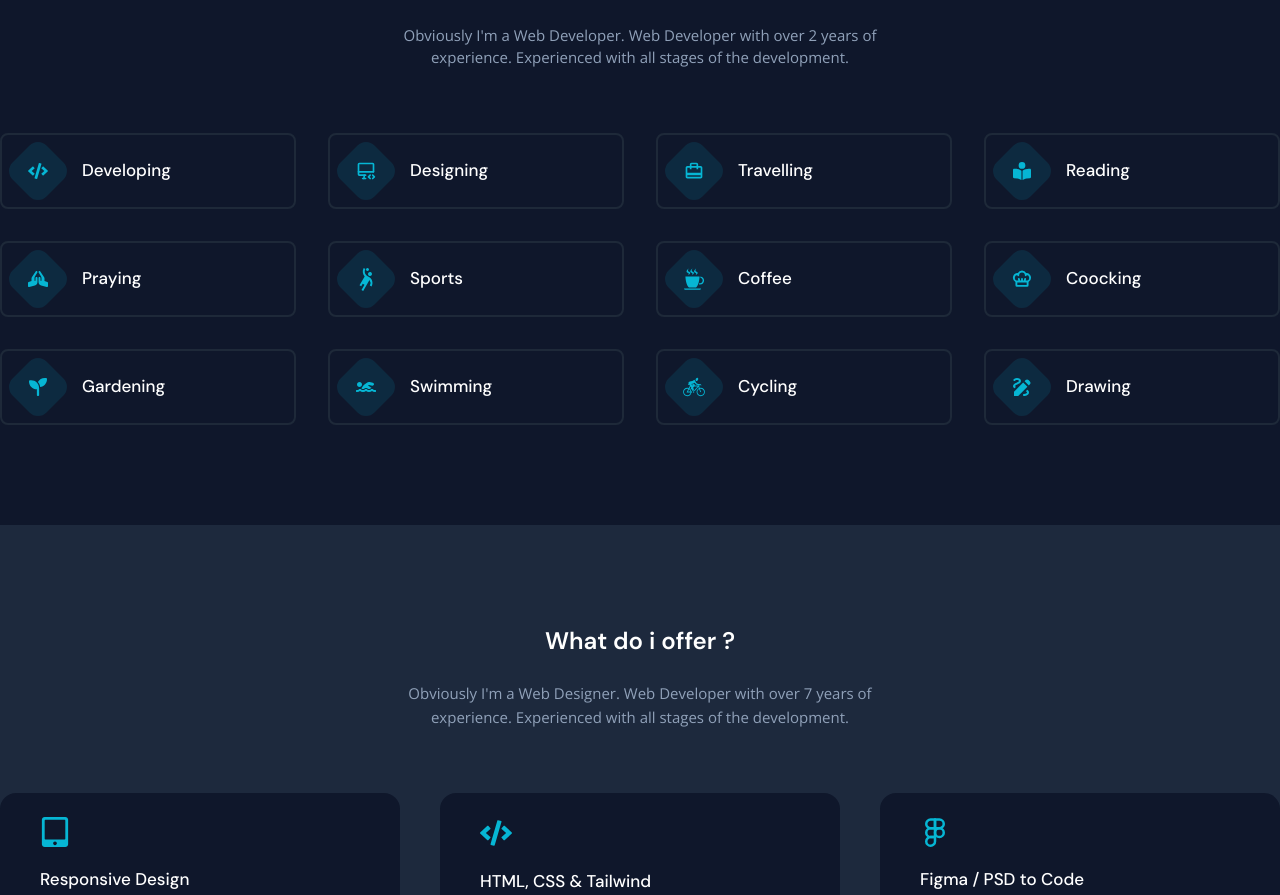
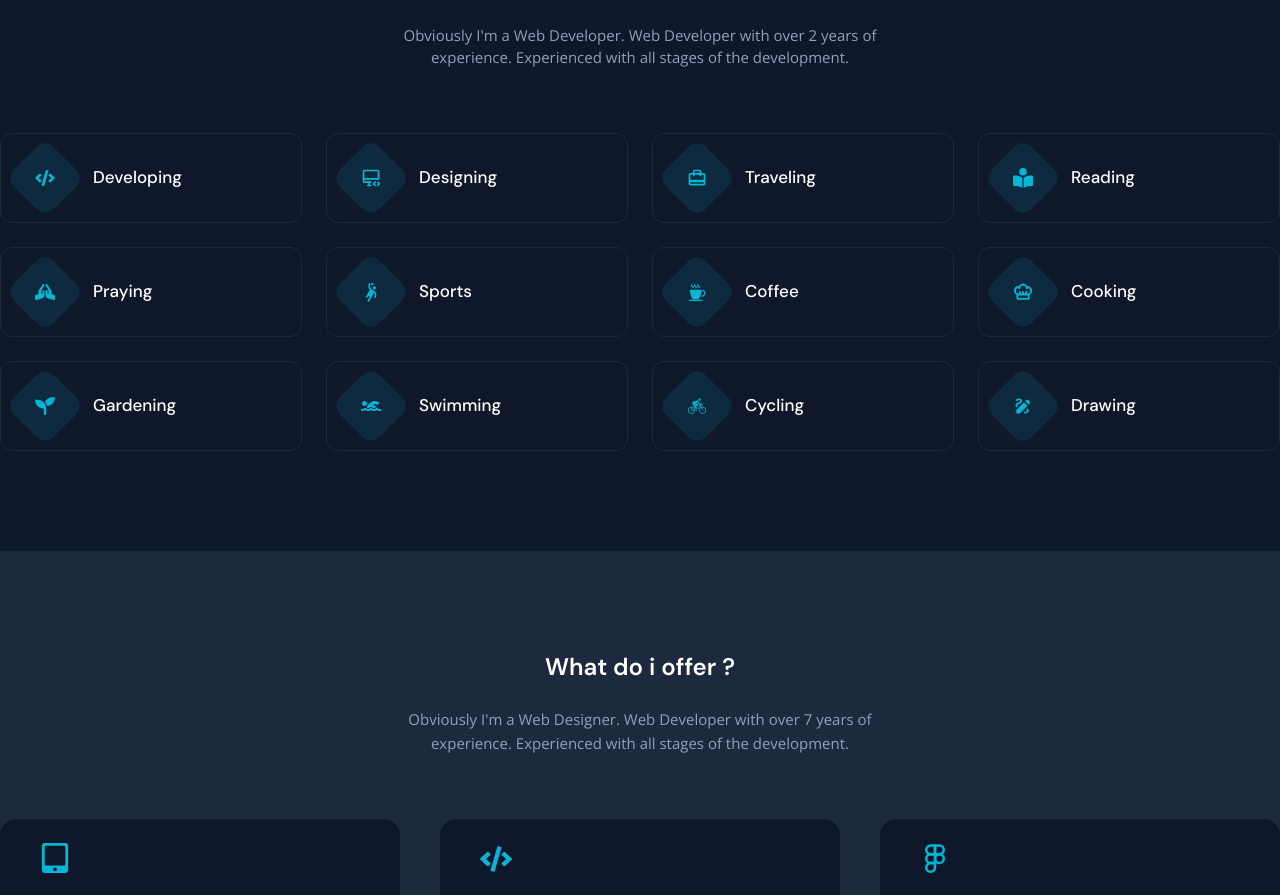
Before and after one commit to ashfakmahmuddev/ashfak_portfolio, a React (Vite) app: page / in a window 1280 px wide. Shown: the part 1700-2595 px from the top of the page. Built offline with nearby package versions, Linux system fonts and the light colour scheme.

Commit message:
add: refactor About component to use HobbyCard and introduce hobbies data

```diff
--- /dev/null
+++ b/src/components/HobbyCard.jsx
@@ -0,0 +1,36 @@
+import { Icons } from "/src/components/utils/icons";
+
+const HobbyCard = ({ title, icon }) => {
+  const IconComponent = Icons[icon];
+
+  if (!IconComponent) return null;
+  return (
+    <div
+      className="group flex items-center gap-x-5 py-4 px-4
+    bg-[#0F172A] border border-[#1E293B] rounded-xl
+    transition-all duration-300 hover:border-[#06b6d4] hover:scale-105"
+    >
+      <div
+        className="h-14 w-14 rounded-xl bg-[#06b5d41f]
+      rotate-45 flex justify-center items-center
+      group-hover:bg-[#06b6d4] transition-all duration-300"
+      >
+        <div
+          className="-rotate-45 text-[#06b6d4]
+        group-hover:text-white transition-all duration-300"
+        >
+          <IconComponent className="text-xl" />
+        </div>
+      </div>
+
+      <div
+        className="text-white text-[17px] font-medium
+      group-hover:text-[#06b6d4] transition-all duration-300"
+      >
+        {title}
+      </div>
+    </div>
+  );
+};
+
+export default HobbyCard;
--- /dev/null
+++ b/src/components/data/aboutData.js
@@ -0,0 +1,62 @@
+export const hobbies = [
+  {
+    id: 1,
+    title: "Developing",
+    icon: "FaCode",
+  },
+  {
+    id: 2,
+    title: "Designing",
+    icon: "TbDeviceImacCode",
+  },
+  {
+    id: 3,
+    title: "Traveling",
+    icon: "MdCardTravel",
+  },
+  {
+    id: 4,
+    title: "Reading",
+    icon: "FaBookOpenReader",
+  },
+  {
+    id: 5,
+    title: "Praying",
+    icon: "FaPrayingHands",
+  },
+  {
+    id: 6,
+    title: "Sports",
+    icon: "MdOutlineSportsHandball",
+  },
+  {
+    id: 7,
+    title: "Coffee",
+    icon: "GiCoffeeCup",
+  },
+  {
+    id: 8,
+    title: "Cooking",
+    icon: "PiChefHatBold",
+  },
+  {
+    id: 9,
+    title: "Gardening",
+    icon: "FaSeedling",
+  },
+  {
+    id: 10,
+    title: "Swimming",
+    icon: "FaSwimmer",
+  },
+  {
+    id: 11,
+    title: "Cycling",
+    icon: "GiCycling",
+  },
+  {
+    id: 12,
+    title: "Drawing",
+    icon: "MdDraw",
+  },
+];
--- a/src/components/layouts/About.jsx
+++ b/src/components/layouts/About.jsx
@@ -1,23 +1,9 @@
-import React from "react";
 import Container from "../Container";
 import Image from "../Image";
 import aboutImg from "/src/assets/aboutImg.png";
 import Button from "../Button";
-import { FaCode } from "react-icons/fa";
-import { TbDeviceImacCode } from "react-icons/tb";
-import { MdCardTravel } from "react-icons/md";
-import { FaBookOpenReader } from "react-icons/fa6";
-import { FaPrayingHands } from "react-icons/fa";
-import { MdOutlineSportsHandball } from "react-icons/md";
-import { IoGameController } from "react-icons/io5";
-import { GiCoffeeCup } from "react-icons/gi";
-import { IoLogoAndroid } from "react-icons/io";
-import { FaApple } from "react-icons/fa6";
-import { PiChefHatBold } from "react-icons/pi";
-import { FaSeedling } from "react-icons/fa6";
-import { FaSwimmer } from "react-icons/fa";
-import { GiCycling } from "react-icons/gi";
-import { MdDraw } from "react-icons/md";
+import { hobbies } from "/src/components/data/aboutData";
+import HobbyCard from "/src/components/HobbyCard";
 
 const About = () => {
   return (
@@ -66,127 +52,10 @@ const About = () => {
               experience. Experienced with all stages of the development.
             </p>
           </div>
-          <div className="grid grid-cols-4 gap-8">
-            <div className="flex items-center gap-x-5 py-3 px-3  border-2 border-[#1E2939] rounded-lg">
-              <div className="h-12 w-12 rounded-xl bg-[#06b5d41f] rotate-45 flex justify-center items-center">
-                <div className="-rotate-45 text-[#06b6d4]">
-                  <FaCode className="text-xl" />
-                </div>
-              </div>
-              <div className="text-white text-[17px] font-medium">
-                <span>Developing</span>
-              </div>
-            </div>
-            <div className="flex items-center gap-x-5 py-3 px-3  border-2 border-[#1E2939] rounded-lg">
-              <div className="h-12 w-12 rounded-xl bg-[#06b5d41f] rotate-45 flex justify-center items-center">
-                <div className="-rotate-45 text-[#06b6d4]">
-                  <TbDeviceImacCode className="text-xl" />
-                </div>
-              </div>
-              <div className="text-white text-[17px] font-medium">
-                <span>Designing</span>
-              </div>
-            </div>
-            <div className="flex items-center gap-x-5 py-3 px-3  border-2 border-[#1E2939] rounded-lg">
-              <div className="h-12 w-12 rounded-xl bg-[#06b5d41f] rotate-45 flex justify-center items-center">
-                <div className="-rotate-45 text-[#06b6d4]">
-                  <MdCardTravel className="text-xl" />
-                </div>
-              </div>
-              <div className="text-white text-[17px] font-medium">
-                <span>Travelling</span>
-              </div>
-            </div>
-            <div className="flex items-center gap-x-5 py-3 px-3  border-2 border-[#1E2939] rounded-lg">
-              <div className="h-12 w-12 rounded-xl bg-[#06b5d41f] rotate-45 flex justify-center items-center">
-                <div className="-rotate-45 text-[#06b6d4]">
-                  <FaBookOpenReader className="text-lg" />
-                </div>
-              </div>
-              <div className="text-white text-[17px] font-medium">
-                <span>Reading</span>
-              </div>
-            </div>
-            <div className="flex items-center gap-x-5 py-3 px-3  border-2 border-[#1E2939] rounded-lg">
-              <div className="h-12 w-12 rounded-xl bg-[#06b5d41f] rotate-45 flex justify-center items-center">
-                <div className="-rotate-45 text-[#06b6d4]">
-                  <FaPrayingHands className="text-xl" />
-                </div>
-              </div>
-              <div className="text-white text-[17px] font-medium">
-                <span>Praying</span>
-              </div>
-            </div>
-            <div className="flex items-center gap-x-5 py-3 px-3  border-2 border-[#1E2939] rounded-lg">
-              <div className="h-12 w-12 rounded-xl bg-[#06b5d41f] rotate-45 flex justify-center items-center">
-                <div className="-rotate-45 text-[#06b6d4]">
-                  <MdOutlineSportsHandball className="text-2xl" />
-                </div>
-              </div>
-              <div className="text-white text-[17px] font-medium">
-                <span>Sports</span>
-              </div>
-            </div>
-            <div className="flex items-center gap-x-5 py-3 px-3  border-2 border-[#1E2939] rounded-lg">
-              <div className="h-12 w-12 rounded-xl bg-[#06b5d41f] rotate-45 flex justify-center items-center">
-                <div className="-rotate-45 text-[#06b6d4]">
-                  <GiCoffeeCup className="text-2xl" />
-                </div>
-              </div>
-              <div className="text-white text-[17px] font-medium">
-                <span>Coffee</span>
-              </div>
-            </div>
-            <div className="flex items-center gap-x-5 py-3 px-3  border-2 border-[#1E2939] rounded-lg">
-              <div className="h-12 w-12 rounded-xl bg-[#06b5d41f] rotate-45 flex justify-center items-center">
-                <div className="-rotate-45 text-[#06b6d4]">
-                  <PiChefHatBold className="text-xl" />
-                </div>
-              </div>
-              <div className="text-white text-[17px] font-medium">
-                <span>Coocking</span>
-              </div>
-            </div>
-            <div className="flex items-center gap-x-5 py-3 px-3  border-2 border-[#1E2939] rounded-lg">
-              <div className="h-12 w-12 rounded-xl bg-[#06b5d41f] rotate-45 flex justify-center items-center">
-                <div className="-rotate-45 text-[#06b6d4]">
-                  <FaSeedling className="text-lg" />
-                </div>
-              </div>
-              <div className="text-white text-[17px] font-medium">
-                <span>Gardening</span>
-              </div>
-            </div>
-            <div className="flex items-center gap-x-5 py-3 px-3  border-2 border-[#1E2939] rounded-lg">
-              <div className="h-12 w-12 rounded-xl bg-[#06b5d41f] rotate-45 flex justify-center items-center">
-                <div className="-rotate-45 text-[#06b6d4]">
-                  <FaSwimmer className="text-xl" />
-                </div>
-              </div>
-              <div className="text-white text-[17px] font-medium">
-                <span>Swimming</span>
-              </div>
-            </div>
-            <div className="flex items-center gap-x-5 py-3 px-3  border-2 border-[#1E2939] rounded-lg">
-              <div className="h-12 w-12 rounded-xl bg-[#06b5d41f] rotate-45 flex justify-center items-center">
-                <div className="-rotate-45 text-[#06b6d4]">
-                  <GiCycling className="text-2xl" />
-                </div>
-              </div>
-              <div className="text-white text-[17px] font-medium">
-                <span>Cycling</span>
-              </div>
-            </div>
-            <div className="flex items-center gap-x-5 py-3 px-3  border-2 border-[#1E2939] rounded-lg">
-              <div className="h-12 w-12 rounded-xl bg-[#06b5d41f] rotate-45 flex justify-center items-center">
-                <div className="-rotate-45 text-[#06b6d4]">
-                  <MdDraw className="text-2xl" />
-                </div>
-              </div>
-              <div className="text-white text-[17px] font-medium">
-                <span>Drawing</span>
-              </div>
-            </div>
+          <div className="grid lg:grid-cols-4 md:grid-cols-3 sm:grid-cols-2 grid-cols-1 gap-6">
+            {hobbies.map((item) => (
+              <HobbyCard key={item.id} title={item.title} icon={item.icon} />
+            ))}
           </div>
         </div>
       </Container>
--- /dev/null
+++ b/src/components/utils/icons.js
@@ -0,0 +1,25 @@
+// Font Awesome 5
+import { FaCode, FaPrayingHands, FaSeedling, FaSwimmer } from "react-icons/fa";
+
+// Font Awesome 6
+import { FaBookOpenReader } from "react-icons/fa6";
+
+import { TbDeviceImacCode } from "react-icons/tb";
+import { MdCardTravel, MdOutlineSportsHandball, MdDraw } from "react-icons/md";
+import { GiCoffeeCup, GiCycling } from "react-icons/gi";
+import { PiChefHatBold } from "react-icons/pi";
+
+export const Icons = {
+  FaCode,
+  TbDeviceImacCode,
+  MdCardTravel,
+  FaBookOpenReader,
+  FaPrayingHands,
+  MdOutlineSportsHandball,
+  GiCoffeeCup,
+  PiChefHatBold,
+  FaSeedling,
+  FaSwimmer,
+  GiCycling,
+  MdDraw,
+};
```
